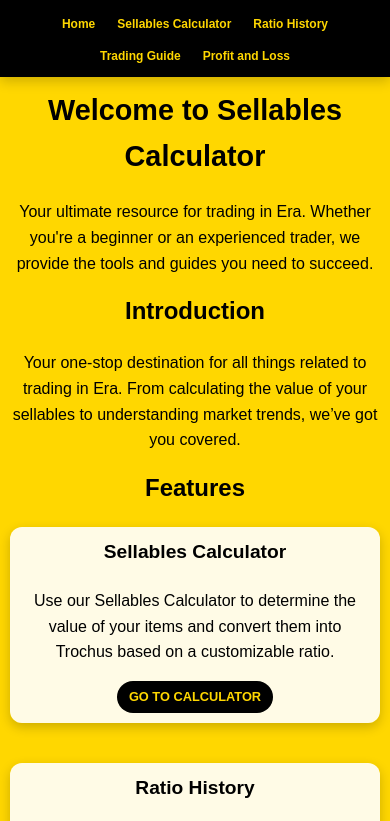
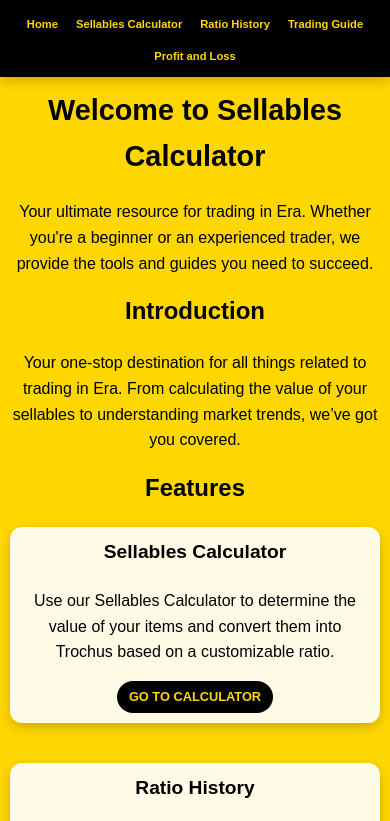
Before and after one commit to azrxc/graalera-sellables-calculator, a plain HTML site: page index.html in a window 390 px wide. Shown: the top 821 px of the page. Drawn offline with Linux system fonts and the light colour scheme.

Commit message:
Update index.html

```diff
--- a/index.html
+++ b/index.html
@@ -126,6 +126,25 @@
             text-decoration: underline;
         }
 
+        /* Mobile Styles for Navigation Menu */
+        @media (max-width: 768px) {
+            nav ul {
+                gap: 6px; /* Smaller gap for mobile */
+            }
+
+            nav ul li a {
+                padding: 6px 8px; /* Smaller padding for mobile */
+                font-size: 0.75rem; /* Smaller font size for mobile */
+            }
+        }
+
+        @media (max-width: 480px) {
+            nav ul li a {
+                padding: 5px 6px; /* Even smaller padding for mobile */
+                font-size: 0.7rem; /* Even smaller font size for mobile */
+            }
+        }
+
         /* Mobile Styles */
         @media (max-width: 768px) {
             h1 {
@@ -146,15 +165,6 @@
 
             .tip {
                 padding: 15px;
-            }
-
-            nav ul {
-                gap: 6px; /* Smaller gap for mobile */
-            }
-
-            nav ul li a {
-                padding: 6px 8px; /* Smaller padding for mobile */
-                font-size: 0.75rem; /* Smaller font size for mobile */
             }
 
             .btn {
@@ -186,11 +196,6 @@
 
             .tip {
                 padding: 10px;
-            }
-
-            nav ul li a {
-                padding: 5px 8px;
-                font-size: 0.75rem;
             }
 
             .btn {
```
